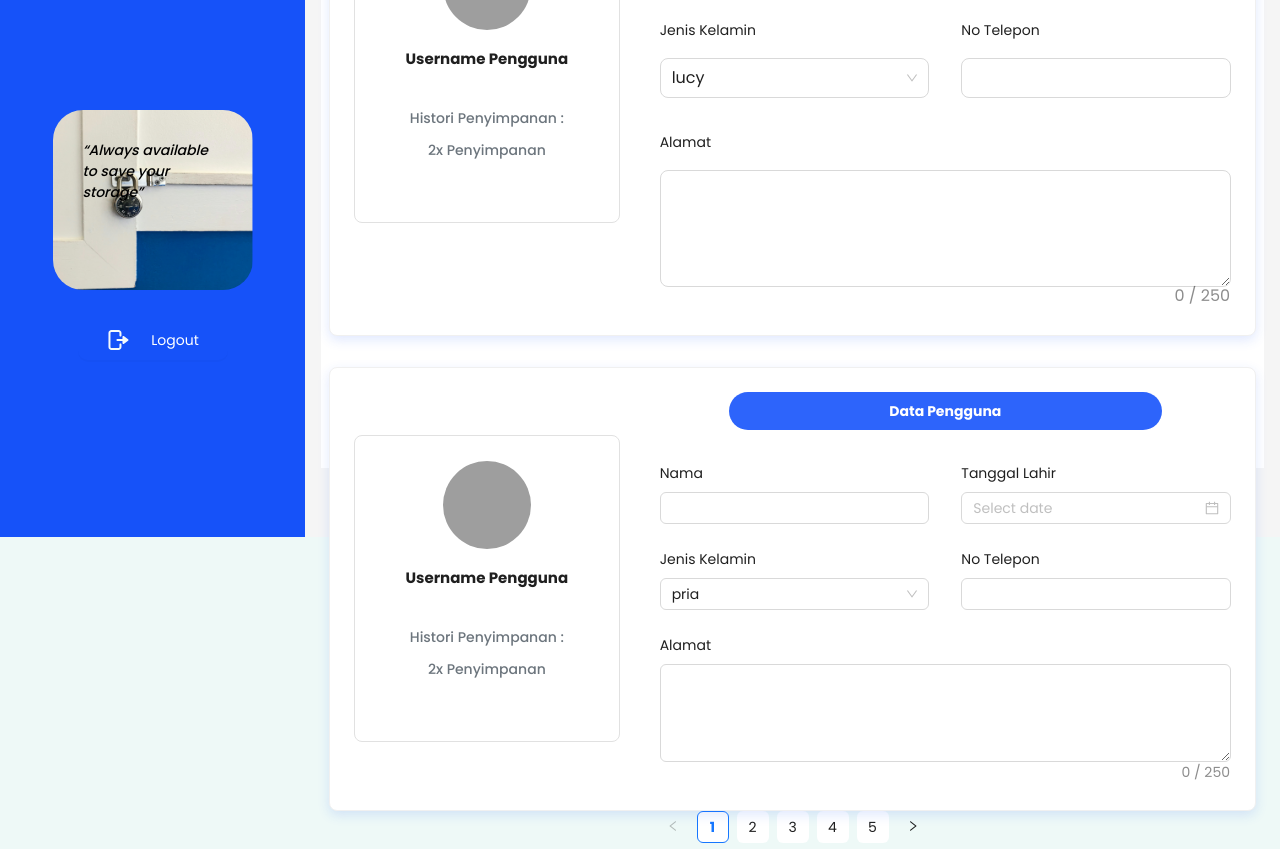
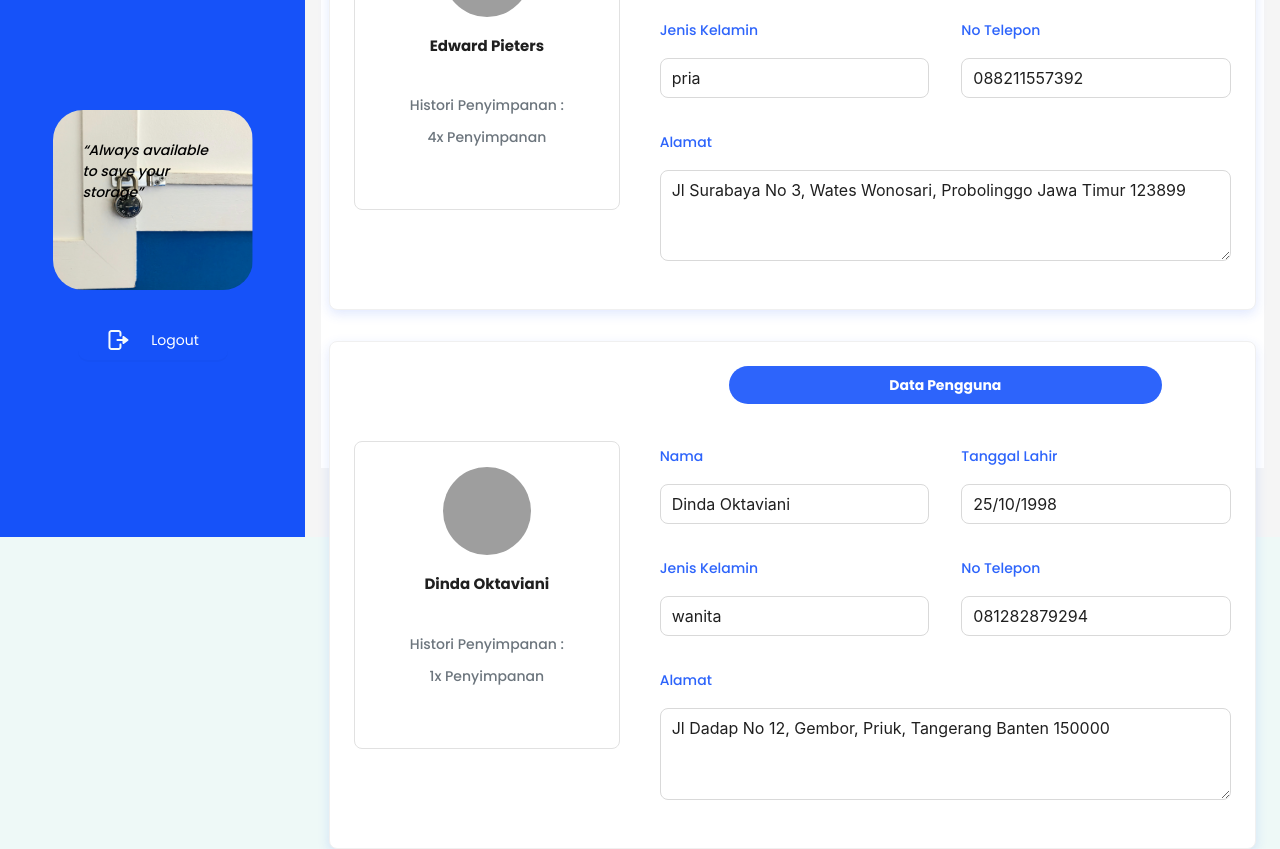
Before and after one commit to Project-Capstone-Group-16/React_Kelompok-16, a React (Vite) app: page /kelola-akun in a window 1280 px wide. Shown: the part 420-1269 px from the top of the page. Built offline with nearby package versions, Linux system fonts and the light colour scheme; grey boxes are pictures that could not be loaded.

Commit message:
fix kelola akun

```diff
--- a/src/pages/kelolaAkun/constanst.jsx
+++ b/src/pages/kelolaAkun/constanst.jsx
@@ -1,7 +1,41 @@
+export const DATA_PENGGUNA = [
+  {
+    nama: 'Edward Pieters',
+    foto_profil:
+      'https://images.pexels.com/photos/220453/pexels-photo-220453.jpeg?auto=compress&cs=tinysrgb&w=1260&h=750&dpr=1',
+    tanggal_lahir: '25/10/1998',
+    jenis_kelamin: 'pria',
+    no_telepon: '088211557392',
+    alamat: 'Jl Surabaya No 3, Wates Wonosari, Probolinggo Jawa Timur 123899',
+    histori_penyimpanan: 4,
+  },
+  {
+    nama: 'Dinda Oktaviani',
+    foto_profil:
+      'https://images.pexels.com/photos/415829/pexels-photo-415829.jpeg?auto=compress&cs=tinysrgb&w=1260&h=750&dpr=1',
+    tanggal_lahir: '25/10/1998',
+    jenis_kelamin: 'wanita',
+    no_telepon: '081282879294',
+    alamat: 'Jl Dadap No 12, Gembor, Priuk, Tangerang Banten 150000',
+    histori_penyimpanan: 1,
+  },
+  {
+    nama: 'Abdul Rahman',
+    foto_profil:
+      'https://images.pexels.com/photos/428364/pexels-photo-428364.jpeg?auto=compress&cs=tinysrgb&w=1260&h=750&dpr=1',
+    tanggal_lahir: '25/10/1998',
+    jenis_kelamin: 'wanita',
+    no_telepon: '088211557392',
+    alamat: 'Jl Dago Atas No 10, CIeumbeulit,  Kota Bandung Jawa Barat 103899',
+    histori_penyimpanan: 8,
+  },
+]
+
 export const DATA_PEGAWAI = [
   {
     nama: 'ahmad',
-    jabatan: 'UI/UX',
+    foto_profil: 'https://akcdn.detik.net.id/visual/2019/05/10/7ac541ac-2c34-46b3-a999-70d2251648ea_43.jpeg?w=900&q=90',
+    jabatan: 'Direktur',
     jenis_kelamin: 'pria',
     tanggal_lahir: '17/sept/2001',
     no_telepon: '089664927390',
@@ -9,7 +43,9 @@ export const DATA_PEGAWAI = [
   },
   {
     nama: 'agil',
-    jabatan: 'front-end developer',
+    foto_profil:
+      'https://static.wikia.nocookie.net/spidermanps4/images/d/d4/Marvel%27s_Spider-Man_front_cover_%28US%29.png/revision/latest/thumbnail/width/360/height/450?cb=20201003182432',
+    jabatan: 'Manajer',
     jenis_kelamin: 'pria',
     tanggal_lahir: '17/sept/2001',
     no_telepon: '089661927390',
--- a/src/pages/kelolaAkun/index.jsx
+++ b/src/pages/kelolaAkun/index.jsx
@@ -17,9 +17,11 @@ import {
   message,
 } from 'antd'
 import { EnvironmentFilled, UploadOutlined } from '@ant-design/icons'
+import { DATA_PENGGUNA, DATA_PEGAWAI } from './constanst'
 import styles from './styles.module.css'
 
 const KelolaAkun = () => {
+  const { TextArea } = Input
   const [formDataWarehouse] = Form.useForm()
   const [section, setSection] = useState('pengguna')
   const [openModal, setOpenModal] = useState(false)
@@ -117,21 +119,17 @@ const KelolaAkun = () => {
 
       {section === 'pengguna' ? (
         <section id="section-pengguna">
-          <Row gutter={32} className={styles['row-pengguna']}>
+          {DATA_PENGGUNA?.map((data, index) => (
+            <Row key={index} gutter={32} className={styles['row-pengguna']}>
               <Card bordered={true} className={styles['card-data-pengguna']}>
                 <Row gutter={[40]} align="middle">
                   <Col span={8}>
                     <Card className={styles['card-profil-pengguna']}>
-                    <Avatar
-                      className={styles['img-pengguna']}
-                      shape="circle"
-                      size={90}
-                      src="https://gw.alipayobjects.com/zos/rmsportal/JiqGstEfoWAOHiTxclqi.png"
-                    />
-                    <p className={styles['username-pengguna']}>Username Pengguna</p>
+                      <Avatar className={styles['img-pengguna']} shape="circle" size={90} src={data?.foto_profil} />
+                      <p className={styles['username-pengguna']}>{data?.nama}</p>
 
                       <p className={styles['histori-pengguna']}>
-                      Histori Penyimpanan : <br /> <span>2x Penyimpanan</span>
+                        Histori Penyimpanan : <br /> <span>{`${data?.histori_penyimpanan}x Penyimpanan`}</span>
                       </p>
                     </Card>
                   </Col>
@@ -139,118 +137,59 @@ const KelolaAkun = () => {
                   <Col span={16}>
                     <p className={styles['card-title-badge']}>Data Pengguna</p>
 
-                  <Form className={styles['form-data-pengguna']} layout="vertical" size="large">
+                    <Form
+                      className={styles['form-data-pengguna']}
+                      layout="vertical"
+                      size="large"
+                      initialValues={{
+                        nama: data?.nama,
+                        tanggal_lahir: data?.tanggal_lahir,
+                        jenis_kelamin: data?.jenis_kelamin,
+                        no_telepon: data?.no_telepon,
+                        alamat: data?.alamat,
+                      }}
+                    >
                       <Row gutter={[32]}>
                         <Col span={12}>
-                        <Form.Item label="Nama" name="nama">
-                          <Input style={{ width: '100%' }} />
+                          <Form.Item label="Nama" name="nama" className={styles['form-label-custom']}>
+                            <Input style={{ width: '100%' }} className={styles['input-custom']} readOnly />
                           </Form.Item>
                         </Col>
 
                         <Col span={12}>
-                        <Form.Item label="Tanggal Lahir" name="tanggal-lahir">
-                          <DatePicker style={{ width: '100%' }} />
+                          <Form.Item label="Tanggal Lahir" name="tanggal_lahir" className={styles['form-label-custom']}>
+                            <Input style={{ width: '100%' }} className={styles['input-custom']} readOnly />
                           </Form.Item>
                         </Col>
                       </Row>
 
                       <Row gutter={[32]}>
                         <Col span={12}>
-                        <Form.Item label="Jenis Kelamin" name="jenis-kelamin">
-                          <Select
-                            defaultValue="lucy"
-                            options={[
-                              { value: 'pria', label: 'pria' },
-                              { value: 'wanita', label: 'wanita' },
-                            ]}
-                          />
+                          <Form.Item label="Jenis Kelamin" name="jenis_kelamin" className={styles['form-label-custom']}>
+                            <Input className={styles['input-custom']} readOnly />
                           </Form.Item>
                         </Col>
 
                         <Col span={12}>
-                        <Form.Item label="No Telepon">
-                          <Input />
+                          <Form.Item label="No Telepon" name="no_telepon" className={styles['form-label-custom']}>
+                            <Input className={styles['input-custom']} readOnly />
                           </Form.Item>
                         </Col>
                       </Row>
 
-                    <Form.Item label="Alamat" name="alamat">
-                      <Input.TextArea rows={4} showCount maxLength={250} />
+                      <Form.Item label="Alamat" name="alamat" className={styles['form-label-custom']}>
+                        <TextArea className={styles['input-custom']} rows={3} readOnly />
                       </Form.Item>
                     </Form>
                   </Col>
                 </Row>
               </Card>
             </Row>
+          ))}
 
-          <Row gutter={32} className={styles['row-pengguna']}>
-            <Card bordered={true} className={styles['card-data-pengguna']}>
-              <Row gutter={[40]} align="middle">
-                <Col span={8}>
-                  <Card className={styles['card-profil-pengguna']}>
-                    <Avatar
-                      className={styles['img-pengguna']}
-                      shape="circle"
-                      size={90}
-                      src="https://gw.alipayobjects.com/zos/rmsportal/JiqGstEfoWAOHiTxclqi.png"
-                    />
-                    <p className={styles['username-pengguna']}>Username Pengguna</p>
-
-                    <p className={styles['histori-pengguna']}>
-                      Histori Penyimpanan : <br /> <span>2x Penyimpanan</span>
-                    </p>
-                  </Card>
-                </Col>
-
-                <Col span={16}>
-                  <p className={styles['card-title-badge']}>Data Pengguna</p>
-
-                  <Form className={styles['form-data-pengguna']} layout="vertical">
-                    <Row gutter={[32]}>
-                      <Col span={12}>
-                        <Form.Item label="Nama" name="nama">
-                          <Input style={{ width: '100%' }} />
-                        </Form.Item>
-                      </Col>
-
-                      <Col span={12}>
-                        <Form.Item label="Tanggal Lahir" name="tanggal-lahir">
-                          <DatePicker style={{ width: '100%' }} />
-                        </Form.Item>
-                      </Col>
-                    </Row>
-
-                    <Row gutter={[32]}>
-                      <Col span={12}>
-                        <Form.Item label="Jenis Kelamin" name="jenis-kelamin">
-                          <Select
-                            defaultValue="pria"
-                            options={[
-                              { value: 'pria', label: 'pria' },
-                              { value: 'wanita', label: 'wanita' },
-                            ]}
-                          />
-                        </Form.Item>
-                      </Col>
-
-                      <Col span={12}>
-                        <Form.Item label="No Telepon">
-                          <Input />
-                        </Form.Item>
-                      </Col>
-                    </Row>
-
-                    <Form.Item label="Alamat" name="alamat">
-                      <Input.TextArea rows={4} showCount maxLength={250} />
-                    </Form.Item>
-                  </Form>
-                </Col>
-              </Row>
-            </Card>
           <div className={styles['pagination-wrap']}>
             <Pagination defaultCurrent={1} total={50} />
           </div>
-          </Row>
         </section>
       ) : (
         <section id="section-pegawai">
@@ -332,9 +271,11 @@ const KelolaAkun = () => {
                   <Select
                     defaultValue="Pilih Jabatan"
                     options={[
+                      { value: 'Manajer', label: 'Manajer' },
                       { value: 'PIC', label: 'PIC' },
+                      { value: 'Akuntan', label: 'Akuntan' },
                       { value: 'CS', label: 'CS' },
-                      { value: 'Manajer', label: 'Manajer' },
+                      { value: 'Direktur', label: 'Direktur' },
                     ]}
                   />
                 </Form.Item>
@@ -398,67 +339,69 @@ const KelolaAkun = () => {
             </Modal>
           </Row>
 
-          <Row gutter={32} className={styles['row-pegawai']}>
+          {DATA_PEGAWAI?.map((data, index) => (
+            <Row key={index} gutter={32} className={styles['row-pegawai']}>
               <Card bordered={true} className={styles['card-data-pegawai']}>
                 <Row gutter={[40]} align="middle">
                   <Col span={8}>
                     <Card className={styles['card-profil-pegawai']}>
-                    <Avatar
-                      className={styles['img-pegawai']}
-                      shape="circle"
-                      size={150}
-                      src="https://gw.alipayobjects.com/zos/rmsportal/JiqGstEfoWAOHiTxclqi.png"
-                    />
-                    <p className={styles['username-pegawai']}>Username Pegawai</p>
+                      <Avatar className={styles['img-pegawai']} shape="circle" size={150} src={data?.foto_profil} />
+                      <p className={styles['username-pegawai']}>{data?.nama}</p>
                     </Card>
                   </Col>
 
                   <Col span={16}>
-                  <Form className={styles['form-data-pegawai']} layout="vertical" size="large">
+                    <Form
+                      className={styles['form-data-pegawai']}
+                      layout="vertical"
+                      size="large"
+                      initialValues={{
+                        nama: data?.nama,
+                        jabatan: data?.jabatan,
+                        jenis_kelamin: data?.jenis_kelamin,
+                        tanggal_lahir: data?.tanggal_lahir,
+                        no_telepon: data?.no_telepon,
+                        alamat: data?.alamat,
+                      }}
+                    >
                       <Row gutter={[24]}>
                         <Col span={12}>
-                        <Form.Item label="Nama" name="nama">
-                          <Input style={{ width: '100%' }} />
+                          <Form.Item label="Nama" name="nama" className={styles['form-label-custom']}>
+                            <Input className={styles['input-custom']} readOnly />
                           </Form.Item>
                         </Col>
 
                         <Col span={12}>
-                        <Form.Item label="Jabatan" name="jabatan">
-                          <Input style={{ width: '100%' }} />
+                          <Form.Item label="Jabatan" name="jabatan" className={styles['form-label-custom']}>
+                            <Input className={styles['input-custom']} readOnly />
                           </Form.Item>
                         </Col>
                       </Row>
 
                       <Row gutter={[24]}>
                         <Col span={6}>
-                        <Form.Item label="Jenis Kelamin" name="jenis-kelamin">
-                          <Select
-                            defaultValue="Pria"
-                            options={[
-                              { value: 'pria', label: 'pria' },
-                              { value: 'wanita', label: 'wanita' },
-                            ]}
-                          />
+                          <Form.Item label="Jenis Kelamin" name="jenis_kelamin" className={styles['form-label-custom']}>
+                            <Input className={styles['input-custom']} readOnly />
                           </Form.Item>
                         </Col>
 
                         <Col span={9}>
-                        <Form.Item label="Tanggal Lahir" name="tanggal-lahir">
-                          <DatePicker style={{ width: '100%' }} />
+                          <Form.Item label="Tanggal Lahir" name="tanggal_lahir" className={styles['form-label-custom']}>
+                            <Input className={styles['input-custom']} readOnly />
                           </Form.Item>
                         </Col>
 
                         <Col span={9}>
-                        <Form.Item label="No Telepon">
-                          <Input />
+                          <Form.Item label="No Telepon" name="no_telepon" className={styles['form-label-custom']}>
+                            <Input className={styles['input-custom']} readOnly />
                           </Form.Item>
                         </Col>
                       </Row>
 
                       <Row gutter={[24]} align="middle">
                         <Col span={20}>
-                        <Form.Item label="Alamat" name="alamat">
-                          <Input.TextArea rows={4} showCount maxLength={250} />
+                          <Form.Item label="Alamat" name="alamat" className={styles['form-label-custom']}>
+                            <TextArea className={styles['input-custom']} rows={3} readOnly />
                           </Form.Item>
                         </Col>
 
@@ -477,10 +420,12 @@ const KelolaAkun = () => {
                   </Col>
                 </Row>
               </Card>
+            </Row>
+          ))}
+
           <div className={styles['pagination-wrap']}>
             <Pagination defaultCurrent={1} total={50} />
           </div>
-          </Row>
         </section>
       )}
     </>
--- a/src/pages/kelolaAkun/styles.module.css
+++ b/src/pages/kelolaAkun/styles.module.css
@@ -157,3 +157,14 @@ label.label-radio-btn-wrapper-custom:hover {
 .reset-btn:hover {
   background-color: #a75b44 !important;
 }
+
+.form-label-custom label {
+  color: #2d64fb !important;
+  font-weight: 500;
+}
+
+.input-custom:hover[readOnly],
+.input-custom:focus[readOnly] {
+  border-color: #d9d9d9;
+  box-shadow: none;
+}
```
Lines whose indentation alone changed are shown as unchanged.
